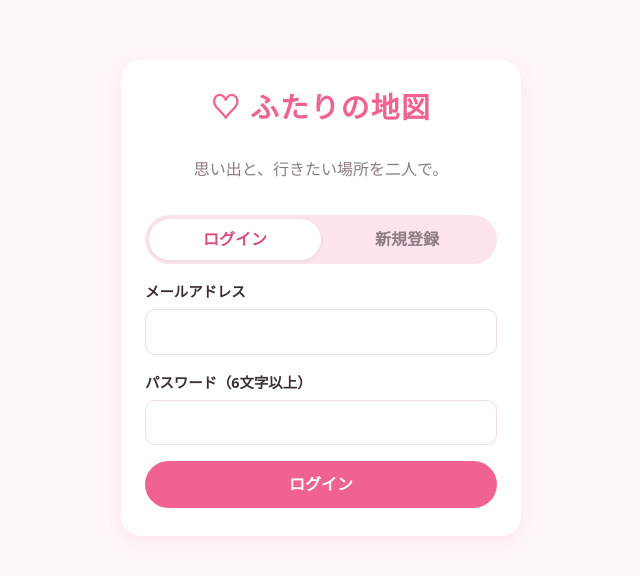
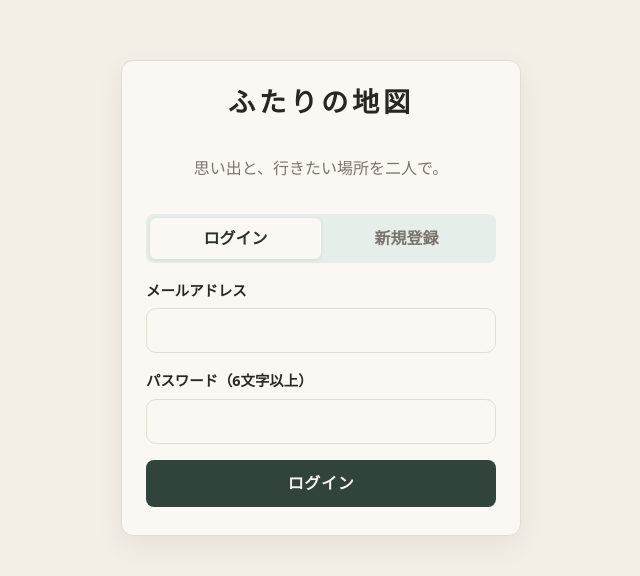
Before and after one commit to 0520index/memories, a React (Vite) app: page / in a window 1280 px wide. Shown: the part 102-678 px from the top of the page, without its empty margins (319-959 px from the left). Built offline with nearby package versions, Linux system fonts and the light colour scheme; no server answers.

Commit message:
デザイン更新

```diff
--- a/index.html
+++ b/index.html
@@ -8,7 +8,7 @@
       name="viewport"
       content="width=device-width, initial-scale=1, maximum-scale=1, viewport-fit=cover"
     />
-    <meta name="theme-color" content="#f06292" />
+    <meta name="theme-color" content="#31443b" />
     <meta name="apple-mobile-web-app-capable" content="yes" />
     <meta name="apple-mobile-web-app-title" content="ふたりの地図" />
     <link rel="apple-touch-icon" href="/favicon.svg" />
--- a/src/index.css
+++ b/src/index.css
@@ -1,19 +1,21 @@
 :root {
-  --bg: #fff7f9;
-  --surface: #ffffff;
-  --text: #3a2e33;
-  --muted: #8d7c83;
-  --border: #f1dde4;
-  --primary: #f06292;
-  --primary-dark: #d94b7c;
-  --primary-soft: #fde4ec;
-  --want: #4f8cff;
-  --again: #ffa726;
-  --danger: #e53935;
-  --radius: 14px;
-  --shadow: 0 4px 16px rgba(240, 98, 146, 0.12);
+  --bg: #f3efe6;
+  --surface: #fbf8f3;
+  --text: #2a2622;
+  --muted: #7c746b;
+  --border: #e4dcd1;
+  --primary: #31443b;
+  --primary-dark: #24332c;
+  --primary-soft: #e6eee9;
+  --on-primary: #f7f3ec;
+  --want: #4d6670;
+  --again: #8d623c;
+  --danger: #8d3d3d;
+  --radius: 8px;
+  --shadow: 0 10px 28px rgba(42, 38, 34, 0.06);
+  --serif: 'Iowan Old Style', 'Palatino Linotype', 'Yu Mincho', 'Hiragino Mincho ProN', 'Noto Serif JP', serif;
 
-  font-family: 'Hiragino Maru Gothic ProN', 'Hiragino Sans', 'Noto Sans JP', 'Yu Gothic UI', system-ui, sans-serif;
+  font-family: 'Hiragino Sans', 'Noto Sans JP', 'Yu Gothic UI', system-ui, sans-serif;
   color: var(--text);
   background: var(--bg);
   line-height: 1.6;
@@ -22,13 +24,19 @@
 
 @media (prefers-color-scheme: dark) {
   :root {
-    --bg: #1d1719;
-    --surface: #2a2225;
-    --text: #f4e9ed;
-    --muted: #b19fa6;
-    --border: #3d3236;
-    --primary-soft: #4a2a36;
-    --shadow: 0 4px 16px rgba(0, 0, 0, 0.35);
+    --bg: #161411;
+    --surface: #221f1b;
+    --text: #f3eee6;
+    --muted: #b3a89c;
+    --border: #3a342c;
+    --primary: #e4d5c0;
+    --primary-dark: #f3e7d6;
+    --primary-soft: #3a332b;
+    --on-primary: #1c1916;
+    --want: #8eaaa8;
+    --again: #d4a574;
+    --danger: #e7a0a0;
+    --shadow: 0 10px 28px rgba(0, 0, 0, 0.35);
   }
 }
 
@@ -67,6 +75,9 @@ h2,
 h3 {
   margin: 0;
   line-height: 1.3;
+  font-family: var(--serif);
+  font-weight: 600;
+  letter-spacing: 0.04em;
 }
 
 button,
@@ -158,14 +169,15 @@ code {
 .secondary,
 .danger {
   padding: 11px 18px;
-  border-radius: 999px;
-  font-weight: 700;
+  border-radius: 8px;
+  font-weight: 600;
+  letter-spacing: 0.04em;
   transition: transform 0.1s, background 0.15s;
 }
 
 .primary {
   background: var(--primary);
-  color: #fff;
+  color: var(--on-primary);
 }
 
 .primary:hover:not(:disabled) {
@@ -262,7 +274,8 @@ code {
 
 .card {
   background: var(--surface);
-  border-radius: 20px;
+  border-radius: 12px;
+  border: 1px solid var(--border);
   padding: 28px 24px;
   box-shadow: var(--shadow);
   display: flex;
@@ -275,32 +288,31 @@ code {
 }
 
 .logo {
-  font-size: 1.8rem;
+  font-family: var(--serif);
+  font-size: 1.7rem;
+  font-weight: 600;
   text-align: center;
-  color: var(--primary);
-  letter-spacing: 0.05em;
-}
-
-.logo::before {
-  content: '♡ ';
+  color: var(--text);
+  letter-spacing: 0.14em;
 }
 
 .logo.small {
-  font-size: 1.2rem;
+  font-size: 1.25rem;
   text-align: left;
+  letter-spacing: 0.08em;
 }
 
 .segmented {
   display: flex;
   background: var(--primary-soft);
-  border-radius: 999px;
+  border-radius: 8px;
   padding: 4px;
 }
 
 .segmented button {
   flex: 1;
   padding: 8px;
-  border-radius: 999px;
+  border-radius: 6px;
   font-weight: 600;
   color: var(--muted);
 }
@@ -348,7 +360,7 @@ code {
   font-weight: 700;
   background: var(--primary-soft);
   color: var(--primary-dark);
-  border-radius: 999px;
+  border-radius: 4px;
   padding: 1px 8px;
   white-space: nowrap;
 }
@@ -365,7 +377,7 @@ code {
   align-items: center;
   gap: 4px;
   padding: 8px 12px;
-  border-radius: 999px;
+  border-radius: 6px;
   background: var(--primary-soft);
   color: var(--primary-dark);
   font-size: 0.8rem;
@@ -392,19 +404,19 @@ code {
 }
 
 .place-card.cat-movie {
-  border-left-color: #7e57c2;
+  border-left-color: #6d6278;
 }
 
 .place-card.cat-book {
-  border-left-color: #5c6bc0;
+  border-left-color: #5e6d78;
 }
 
 .place-card.cat-food {
-  border-left-color: #26a69a;
+  border-left-color: #6d7a5e;
 }
 
 .place-card.cat-other {
-  border-left-color: #ab47bc;
+  border-left-color: #7a6c5c;
 }
 
 .update-banner {
@@ -448,11 +460,12 @@ code {
 .banner {
   display: block;
   width: 100%;
-  background: linear-gradient(135deg, #f8a5c2, #f06292);
-  color: #fff;
+  background: var(--surface);
+  color: var(--text);
+  border: 1px solid var(--border);
   border-radius: var(--radius);
   padding: 16px 18px;
-  box-shadow: var(--shadow);
+  box-shadow: none;
   text-align: left;
 }
 
@@ -469,7 +482,9 @@ code {
 }
 
 .banner-main strong {
+  font-family: var(--serif);
   font-size: 2rem;
+  font-weight: 600;
   margin: 0 4px;
 }
 
@@ -553,7 +568,7 @@ code {
   width: 100%;
   margin: 0 0 12px;
   padding: 12px 16px;
-  border-radius: 999px;
+  border-radius: 8px;
   background: var(--surface);
   color: var(--primary-dark);
   border: 1px solid var(--primary);
@@ -591,7 +606,7 @@ code {
 
 .chip {
   padding: 3px 10px;
-  border-radius: 999px;
+  border-radius: 6px;
   font-size: 0.8rem;
   border: 1px solid var(--border);
   background: var(--surface);
@@ -602,7 +617,7 @@ code {
 .chip.active {
   background: var(--primary);
   border-color: var(--primary);
-  color: #fff;
+  color: var(--on-primary);
 }
 
 .chip.static {
@@ -624,8 +639,9 @@ code {
 .place-card {
   background: var(--surface);
   border-radius: var(--radius);
-  box-shadow: var(--shadow);
-  border-left: 5px solid var(--primary);
+  border: 1px solid var(--border);
+  box-shadow: none;
+  border-left: 3px solid var(--primary);
   display: flex;
   flex-direction: column;
   overflow: hidden;
@@ -674,10 +690,11 @@ code {
 
 .badge {
   font-size: 0.7rem;
-  font-weight: 700;
-  background: #fff1dc;
-  color: #c76c00;
-  border-radius: 999px;
+  font-weight: 600;
+  letter-spacing: 0.04em;
+  background: var(--primary-soft);
+  color: var(--again);
+  border-radius: 4px;
   padding: 1px 8px;
 }
 
@@ -718,7 +735,7 @@ code {
 }
 
 .stars {
-  color: #ffb300;
+  color: #a6843d;
   letter-spacing: 1px;
 }
 
@@ -734,7 +751,7 @@ code {
 }
 
 .stars.input button.on {
-  color: #ffb300;
+  color: #a6843d;
 }
 
 .fab {
@@ -743,11 +760,11 @@ code {
   bottom: calc(24px + env(safe-area-inset-bottom));
   width: 60px;
   height: 60px;
-  border-radius: 50%;
+  border-radius: 8px;
   background: var(--primary);
-  color: #fff;
+  color: var(--on-primary);
   font-size: 1.8rem;
-  box-shadow: 0 6px 20px rgba(240, 98, 146, 0.45);
+  box-shadow: var(--shadow);
   z-index: 500;
 }
 
@@ -773,7 +790,7 @@ code {
   width: min(560px, 100%);
   max-height: 92dvh;
   overflow-y: auto;
-  border-radius: 20px 20px 0 0;
+  border-radius: 12px 12px 0 0;
   padding: 16px 20px calc(24px + env(safe-area-inset-bottom));
   animation: slide-up 0.2s ease-out;
   touch-action: pan-y;
@@ -786,7 +803,7 @@ code {
     align-items: center;
   }
   .modal {
-    border-radius: 20px;
+    border-radius: 12px;
   }
 }
 
```
Also changed, not shown: public/favicon.svg, public/manifest.webmanifest.
